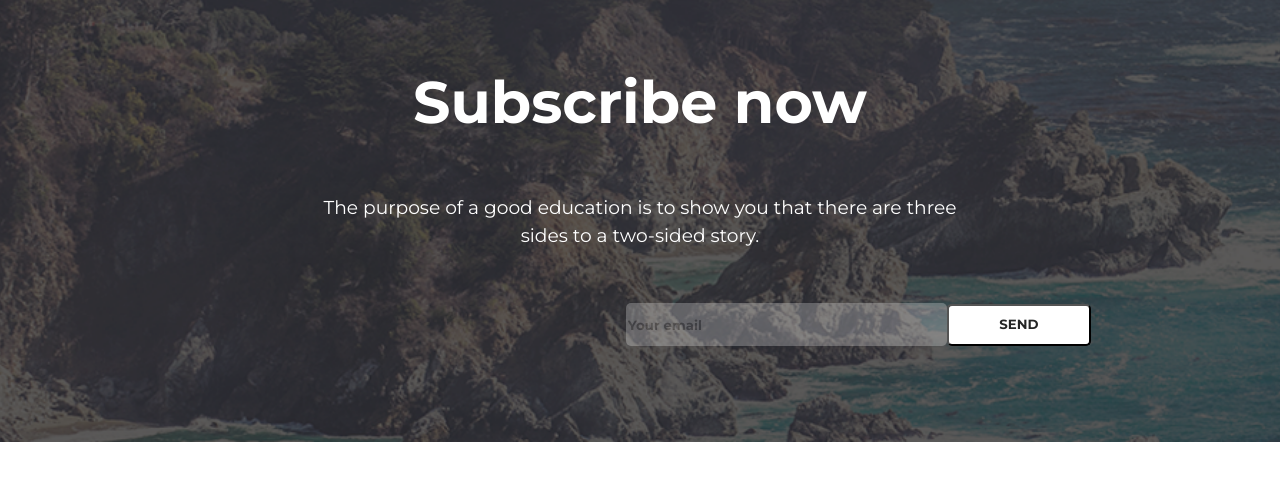
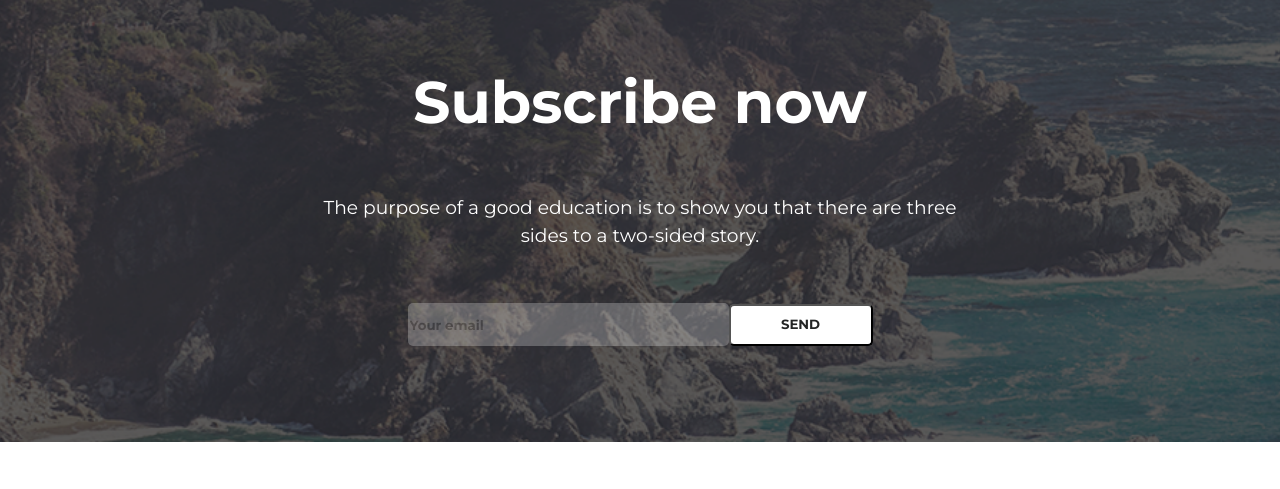
Before and after one commit to ayounglibrarian/uclax_wcib_week_8, a website: page index.html in a window 1280 px wide. Shown: the part 2609-3098 px from the top of the page. Drawn offline with nearby package versions, Linux system fonts and the light colour scheme.

Commit message:
bottom button centered, finally!

```diff
--- a/index.html
+++ b/index.html
@@ -435,12 +435,12 @@ only you.<br>
   <div class="col-12">
   <h2 class="text-center" id="subscribeh2">Subscribe now</h2>
     <p class="text-center subscribe-sub">The purpose of a good education is to show you that there are three <br> sides to a two-sided story.</p>
-    <div class="d-flex row flex-row justify-content-center">
-      <div class=col-4></div>
+    <!-- <div class="d-flex row flex-row justify-content-center">
+      <div class=col-4></div> -->
       <!-- <div class="col-4 justify-content-center m-0"> -->
 
       <form class="form-inline justify-content-center">
-        <div class="form-group">
+        <!-- <div class="form-group"> -->
         <input type="email" class="entrybox justify-content-start" placeholder="Your email"></input>
         <button class="send">Send</button>
       </div>
```
